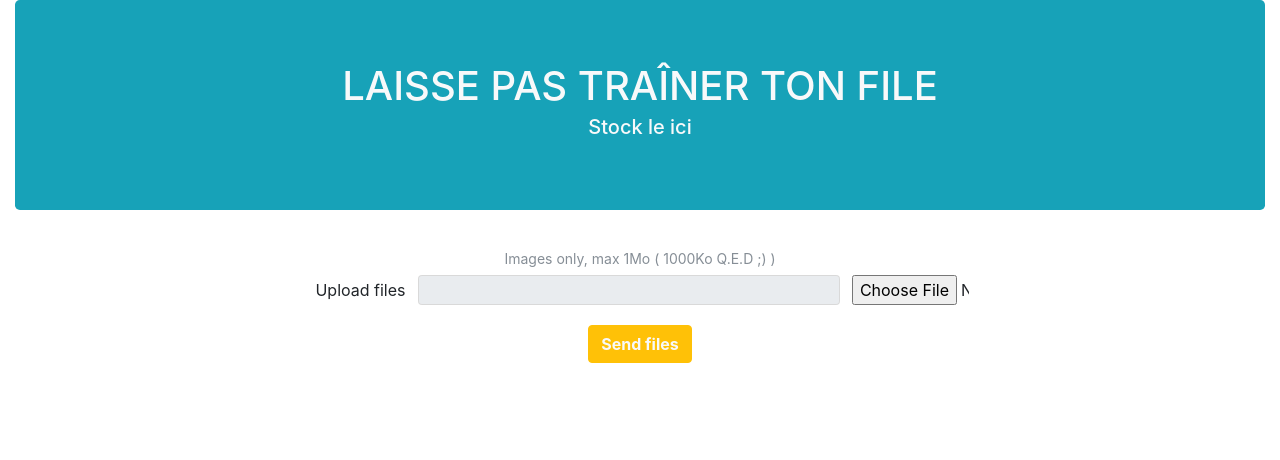
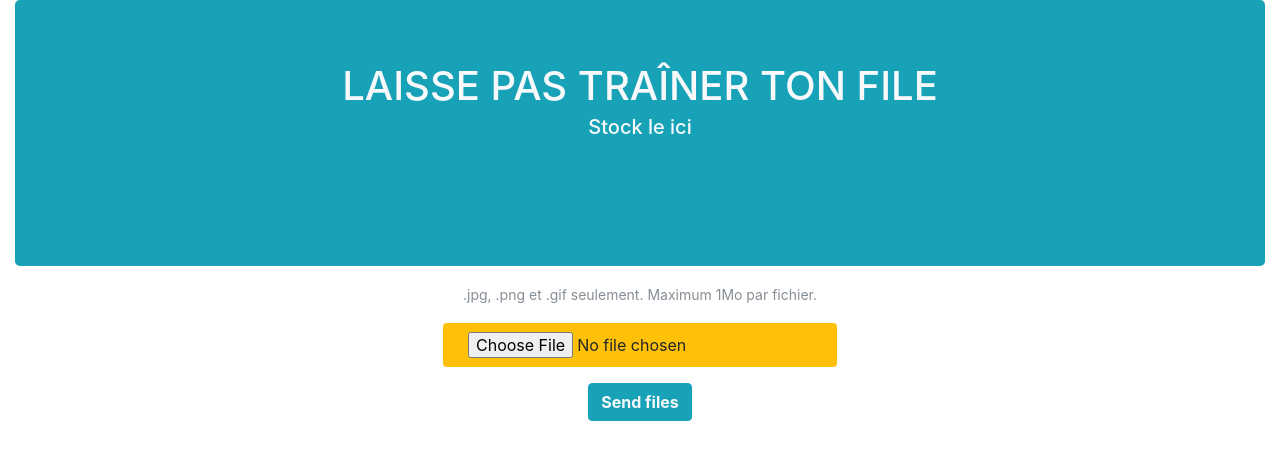
Before and after one commit to SteadyB/UPLOAD_FILES, a PHP site: page / in a window 1280 px wide. Shown: the top 460 px of the page. Run offline with PHP 8.4, Linux system fonts and the light colour scheme; some libraries are stand-ins or nearby versions.

Commit message:
One files upload.

```diff
--- a/public/index.php
+++ b/public/index.php
@@ -1,13 +1,4 @@
-<?php
-/**
- * Created by PhpStorm.
- * User: workstation
- * Date: 03/04/18
- * Time: 19:03
- */
 
-
-?>
 
 
 <!--//PAGE//-->
@@ -23,31 +14,36 @@
           integrity = "sha384-/Y6pD6FV/Vv2HJnA6t+vslU6fwYXjCFtcEpHbNJ0lyAFsXTsjBbfaDjzALeQsN6M" crossorigin = "anonymous" >
 </head >
 <body class="container-fluid">
-    <div class="jumbotron bg-info text-light">
+    <div class="jumbotron bg-info text-light mb-0">
         <div class="row text-center">
-            <div class="col-12">
+            <div class="col-12 m-0">
                 <a class="text-light" role="..." href="https://www.youtube.com/watch?v=biYdUZXfz9I"><h1>LAISSE PAS TRAÎNER TON FILE</h1></a>
             </div>
             <div class="col-12">
                 <h5>Stock le ici</h5>
             </div>
         </div>
+        <div class="row text-center mt-5 mb-0">
+            <div class="col-xl-12 col">
+                <h3 class="text-warning"><?php require '../src/functions.php'; ?></h3>
+            </div>
+
+        </div>
     </div>
     <section class="row justify-content-center">
-        <form action="" method="post" enctype="multipart/form-data">
+        <form action="" method="post" enctype="multipart/form-data"><!--TODO https://getbootstrap.com/docs/4.0/components/input-group/#custom-forms-->
             <div class="row justify-content-center">
                 <div class="col-auto">
-                    <small id="fileHelpId" class=" col-form-label-sm form-text text-muted">Images only, max 1Mo ( 1000Ko Q.E.D ;) )</small>
+                    <small id="fileHelpId" class=" col-form-label-sm form-text text-muted my-3"> .jpg, .png et .gif seulement. Maximum 1Mo par fichier. </small>
                 </div>
             </div>
             <div class="form-inline justify-content-center">
-                <label class="col-xl-auto col-auto mx-1 px-0" for="upload">Upload files</label>
-                <input type="text" class="col-xl-7 col-auto p-1 mx-2 form-control" name="readOnly" id="readOnlyFiles" placeholder="" readonly>
-                <input type="file" class="col-xl-2 col-auto p-1 form-control-file" name="files" id="upload" placeholder="" aria-describedby="fileHelpId">
+                <label class="col-xl-auto col-auto px-0 sr-only" for="upload">Upload files</label>
+                <input type="file" class="col-xl-12 col-12 py-2 px-4 btn rounded form-control-file bg-warning" name="file" id="upload" placeholder="" aria-describedby="fileHelpId">
             </div>
             <div class="row justify-content-center">
                 <div class="col-auto m-3">
-                    <input class="btn btn-warning text-light font-weight-bold" type="submit" value="Send files" name="submit">
+                    <input class="btn btn-info text-light font-weight-bold" type="submit" value="Send files" name="submit">
                 </div>
             </div>
         </form>
@@ -59,5 +55,7 @@
 <script src = "https://cdnjs.cloudflare.com/ajax/libs/popper.js/1.11.0/umd/popper.min.js" ></script >
 <script src = "https://maxcdn.bootstrapcdn.com/bootstrap/4.0.0-beta/js/bootstrap.min.js"
         integrity = "sha384-h0AbiXch4ZDo7tp9hKZ4TsHbi047NrKGLO3SEJAg45jXxnGIfYzk4Si90RDIqNm1" crossorigin = "anonymous" ></script >
+<script defer src="https://use.fontawesome.com/releases/v5.0.9/js/all.js"
+        integrity="sha384-8iPTk2s/jMVj81dnzb/iFR2sdA7u06vHJyyLlAd4snFpCl/SnyUjRrbdJsw1pGIl" crossorigin="anonymous"></script>
 </body >
 </html >
--- /dev/null
+++ b/src/functions.php
@@ -0,0 +1,52 @@
+<?php
+/**
+ * Created by PhpStorm.
+ * User: workstation
+ * Date: 03/04/18
+ * Time: 19:05
+ */
+
+$currentWorkDir = getcwd();
+$storageDirectory = "/Storage/";
+
+$fileERR = []; // Store all foreseen and unforseen errors here
+
+$fileName = $fileSize = $fileTemporaryName  = $fileType = $fileExtension = '';
+
+$fileExtensions = ['jpeg','jpg','png','gif']; // Get all the file extensions
+if (!empty($_FILES)){
+    $fileName = $_FILES['file']['name'];
+    $fileSize = $_FILES['file']['size'];
+    $fileTemporaryName  = $_FILES['file']['tmp_name'];
+    $fileType = $_FILES['file']['type'];
+    $fileExtension  = pathinfo($fileName, PATHINFO_EXTENSION);
+}
+
+
+$uploadPath = $currentWorkDir . $storageDirectory . basename($fileName);
+
+if (!empty($_POST['submit'])) {
+
+    if (!in_array($fileExtension,$fileExtensions)) {
+        var_dump($fileExtension);
+        $fileERR[] = "Extension non prise en charge. Veuillez utiliser uniquement les suivantes : .jpg ou .jpeg ; .png ou .gif , merci.";
+    }
+
+    if ($fileSize > 1000000) {
+        $fileERR[] = "fichier trop volumineux. MAXIMUM 1Mo.";
+    }
+
+    if (empty($fileERR)) {
+        $upload = move_uploaded_file($fileTemporaryName, $uploadPath);
+
+        if ($upload) {
+            echo "<i class=\"fas fa-check-circle\"></i> " . "Le fichier " . basename($fileName) . " a bien été uploader";
+        } else {
+            echo "<i class=\"fas fa-exclamation-circle\"></i> " . "une erreur s'est produite. le fichier n'a pas été uploader veuillez recommencer.";
+        }
+    } else {
+        foreach ($fileERR as $error) {
+            echo "erreur  : " . $error . "\n";
+        }
+    }
+}
```
Also changed, not shown: src/upload.php (added, +12 -0 lines), public/Storage/ninja_bug.jpg (added), 1 other file.
